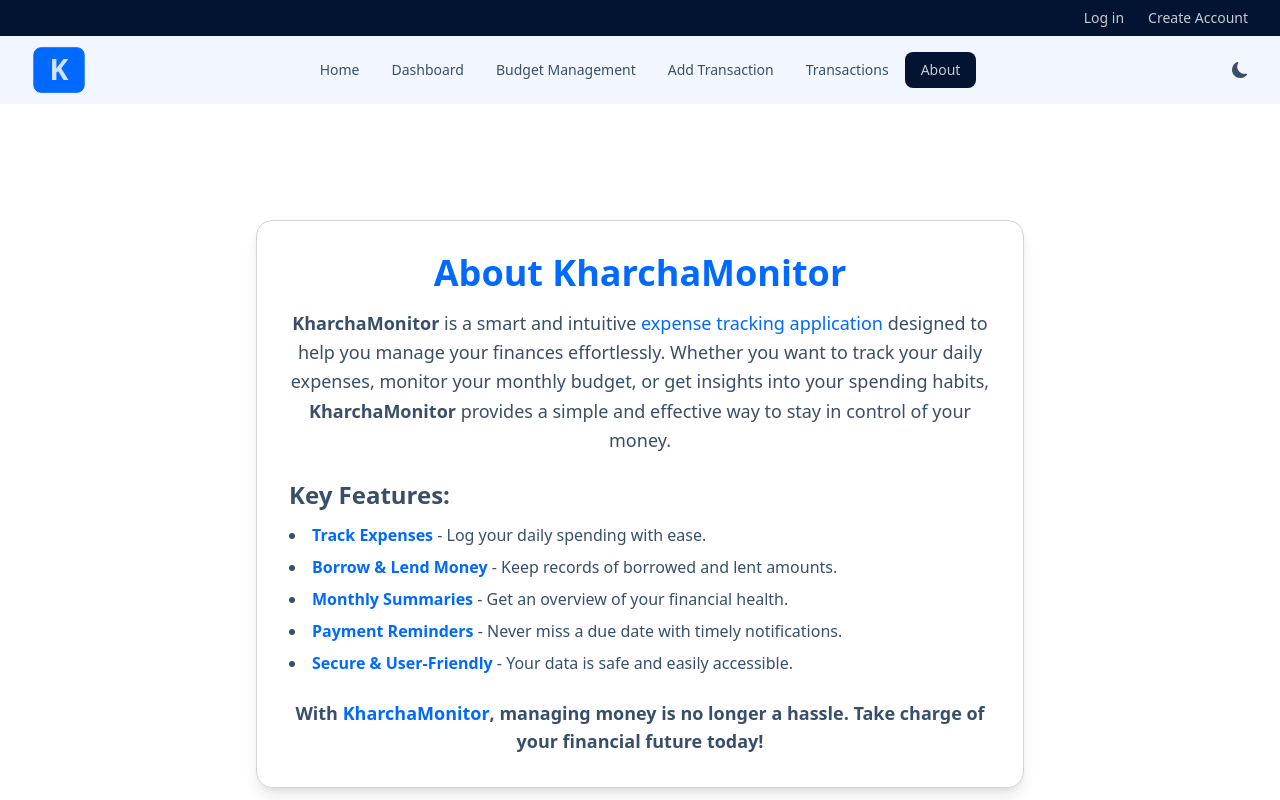
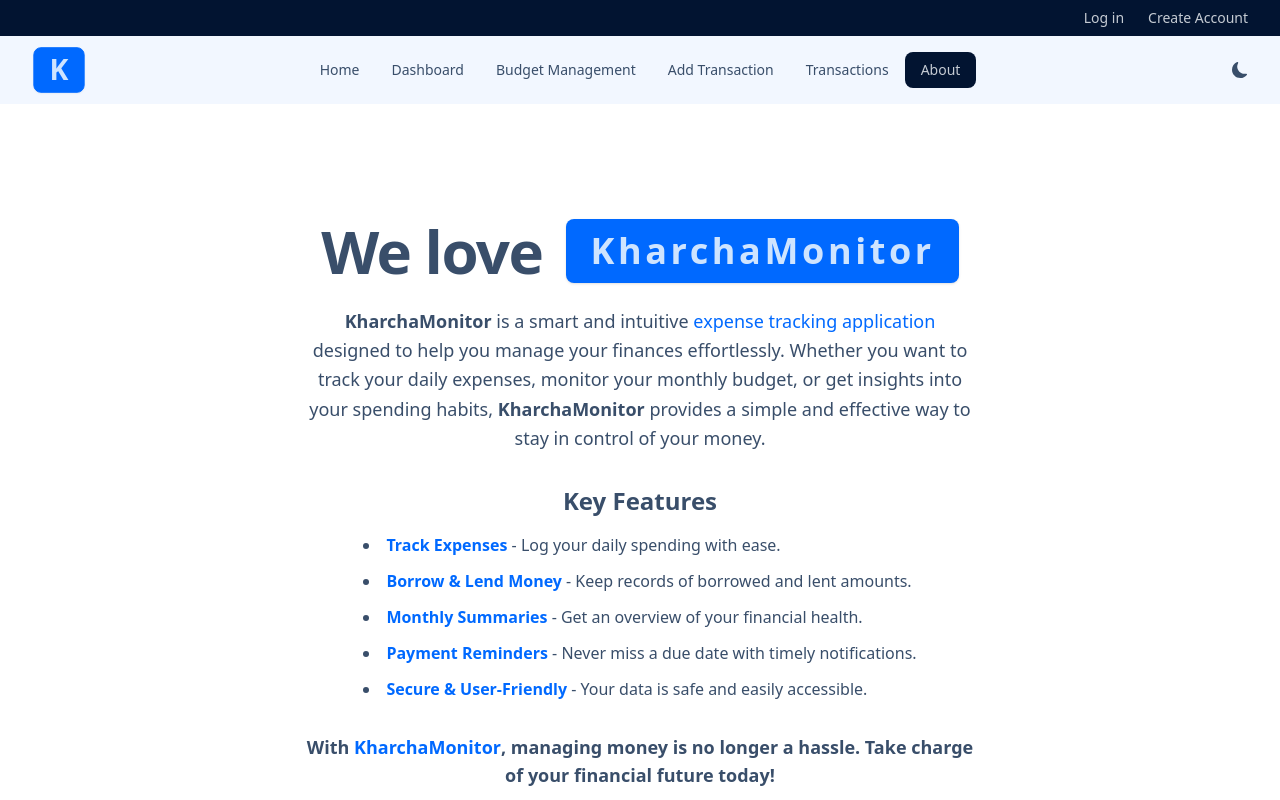
Before and after one commit to Ankur2905/KharchaMonitor, a React (Vite) app in the folder Frontend/: page /about in a window 1280 px wide. Shown: the top 800 px of the page. Built offline with nearby package versions, Linux system fonts and the light colour scheme.

Commit message:
Added About section

```diff
--- a/Frontend/src/pages/About.jsx
+++ b/Frontend/src/pages/About.jsx
@@ -1,11 +1,21 @@
 const About = () => {
   return (
-    <section className="min-h-screen flex flex-col items-center justify-center  px-6 py-12">
-      <div className="max-w-3xl text-center shadow-lg rounded-2xl p-8 border border-gray-300">
-        <h2 className="text-4xl font-bold text-primary mb-4">
-          About KharchaMonitor
+    <section className="min-h-screen flex flex-col items-center justify-center px-6 py-12">
+      {/* Title Section */}
+      <div className="flex flex-col sm:flex-row items-center justify-center gap-4 sm:gap-6">
+        <h1 className="text-4xl font-bold leading-none tracking-tight sm:text-6xl">
+          We love
+        </h1>
+        <div className="bg-primary shadow px-6 py-3 rounded-lg">
+          <h2 className="text-primary-content text-4xl font-bold tracking-widest">
+            KharchaMonitor
           </h2>
-        <p className="text-lg  leading-relaxed">
+        </div>
+      </div>
+
+      {/* Description */}
+      <div className="max-w-2xl mx-auto mt-6 text-center">
+        <p className="text-lg leading-relaxed">
           <span className="font-semibold">KharchaMonitor</span> is a smart and
           intuitive
           <span className="text-primary">
@@ -18,55 +28,51 @@ const About = () => {
           <span className="font-semibold"> KharchaMonitor</span> provides a
           simple and effective way to stay in control of your money.
         </p>
+      </div>
 
-        <div className="mt-6 text-left">
-          <h3 className="text-2xl font-bold mb-3">
-            Key Features:
-          </h3>
-          <ul className="list-disc list-inside space-y-2">
+      {/* Key Features */}
+      <div className="max-w-2xl mx-auto mt-8">
+        <h3 className="text-2xl font-bold mb-4 text-center">Key Features</h3>
+        <ul className="list-disc list-inside space-y-3 text-left">
           <li>
-              <span className="font-semibold text-primary">Track Expenses</span>
-              {" - "}
+            <span className="font-semibold text-primary">Track Expenses</span> -
             Log your daily spending with ease.
           </li>
           <li>
             <span className="font-semibold text-primary">
               Borrow & Lend Money
-              </span>
-              {" - "}
-              Keep records of borrowed and lent amounts.
+            </span>{" "}
+            - Keep records of borrowed and lent amounts.
           </li>
           <li>
             <span className="font-semibold text-primary">
               Monthly Summaries
-              </span>
-              {" - "}
-              Get an overview of your financial health.
+            </span>{" "}
+            - Get an overview of your financial health.
           </li>
           <li>
             <span className="font-semibold text-primary">
               Payment Reminders
-              </span>
-              {" - "}
-              Never miss a due date with timely notifications.
+            </span>{" "}
+            - Never miss a due date with timely notifications.
           </li>
           <li>
             <span className="font-semibold text-primary">
               Secure & User-Friendly
-              </span>
-              {" - "}
-              Your data is safe and easily accessible.
+            </span>{" "}
+            - Your data is safe and easily accessible.
           </li>
         </ul>
       </div>
 
-        <p className="mt-6 text-lg  font-semibold">
+      {/* Final CTA */}
+      <p className="mt-8 text-lg font-semibold max-w-2xl mx-auto text-center">
         With <span className="text-primary font-bold">KharchaMonitor</span>,
         managing money is no longer a hassle. Take charge of your financial
         future today!
       </p>
-      </div>
     </section>
   );
 };
+
 export default About;
```
Lines whose indentation alone changed are shown as unchanged.
